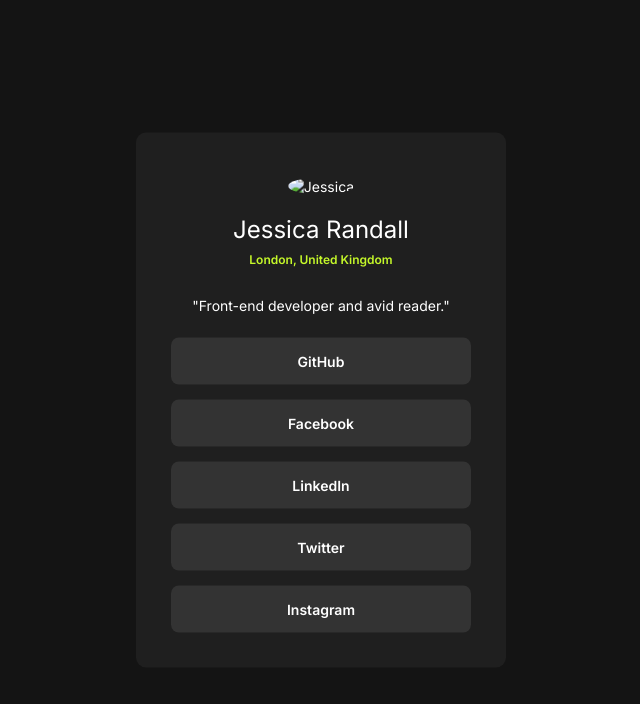
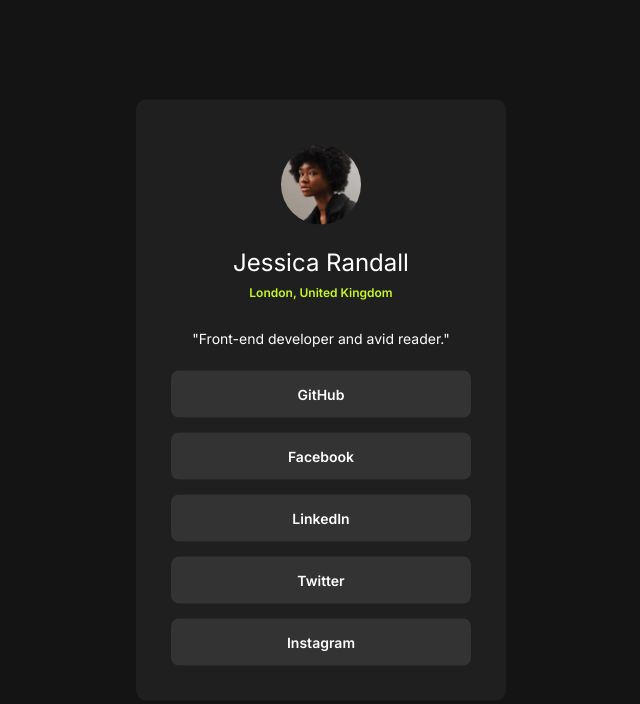
Before and after one commit to BV-utkarsh/social-links-profile-main, a plain HTML site: page index.html in a window 1280 px wide. Shown: the whole page, without its empty margins (319-959 px from the left). Drawn offline with Linux system fonts and the light colour scheme; the site is published under a folder, as on GitHub Pages, so addresses that start at the root find nothing.

Commit message:
updated image url

```diff
--- a/index.html
+++ b/index.html
@@ -122,7 +122,7 @@
   <div id="bg-overlay">
     <div class="card">
       <div id="intro">
-        <img id="dp" src="/assets/images/avatar-jessica.jpeg" alt="Jessica" />
+        <img id="dp" src="assets/images/avatar-jessica.jpeg" alt="Jessica" />
 
         <h1 id="name">Jessica Randall</h1>
         <p id="address">London, United Kingdom</p>
```
